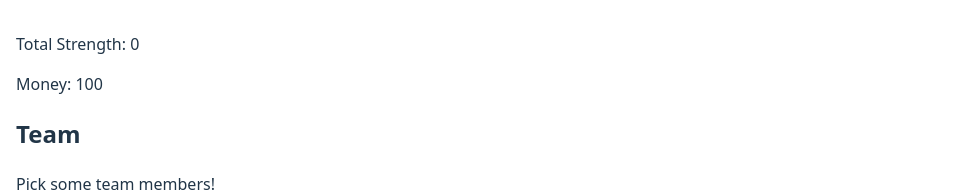
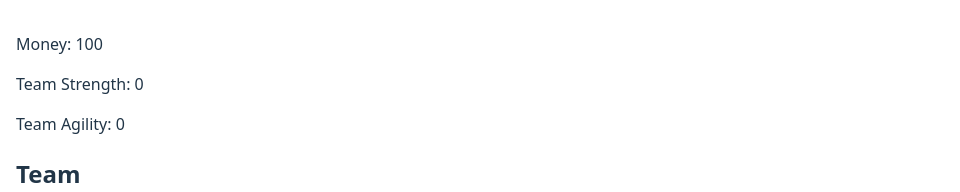
Before and after one commit to Gabyara237/react-state-management-lab, a React (Vite) app: page / in a window 1280 px wide. Shown: the top 192 px of the page, without its empty margins (0-960 px from the left). Built offline with nearby package versions, Linux system fonts and the light colour scheme.

Commit message:
feat: calculate and display total team agility

```diff
--- a/src/App.jsx
+++ b/src/App.jsx
@@ -92,6 +92,7 @@ const App = () => {
   )
 
  const totalStrength = team.reduce((total,fighter)=> total+fighter.strength,0)
+ const totalAgility = team.reduce((total,fighter)=> total + fighter.agility, 0)
 
  const  handleAddFighter = (zombieFighter) =>{
 
@@ -102,14 +103,14 @@ const App = () => {
   }else{
     console.log("Not enough money")
   }
-
-
  }
 
   return (
     <>
-      <p>Total Strength: {totalStrength}</p>
       <p>Money: {money}</p>
+      <p>Team Strength: {totalStrength}</p>
+      <p>Team Agility: {totalAgility}</p>
+
       <h2>Team</h2>
       {team.length=== 0? <p>Pick some team members!</p>:
         <ul>
```
